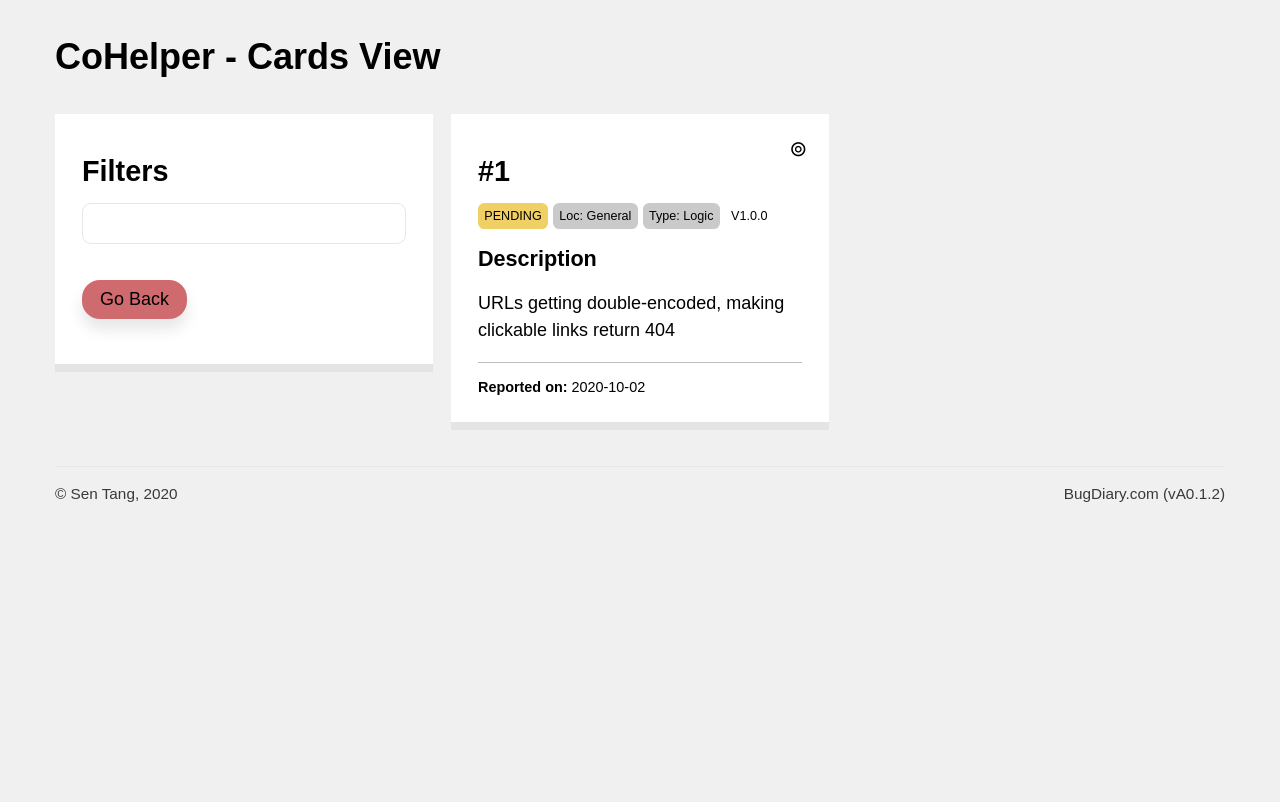
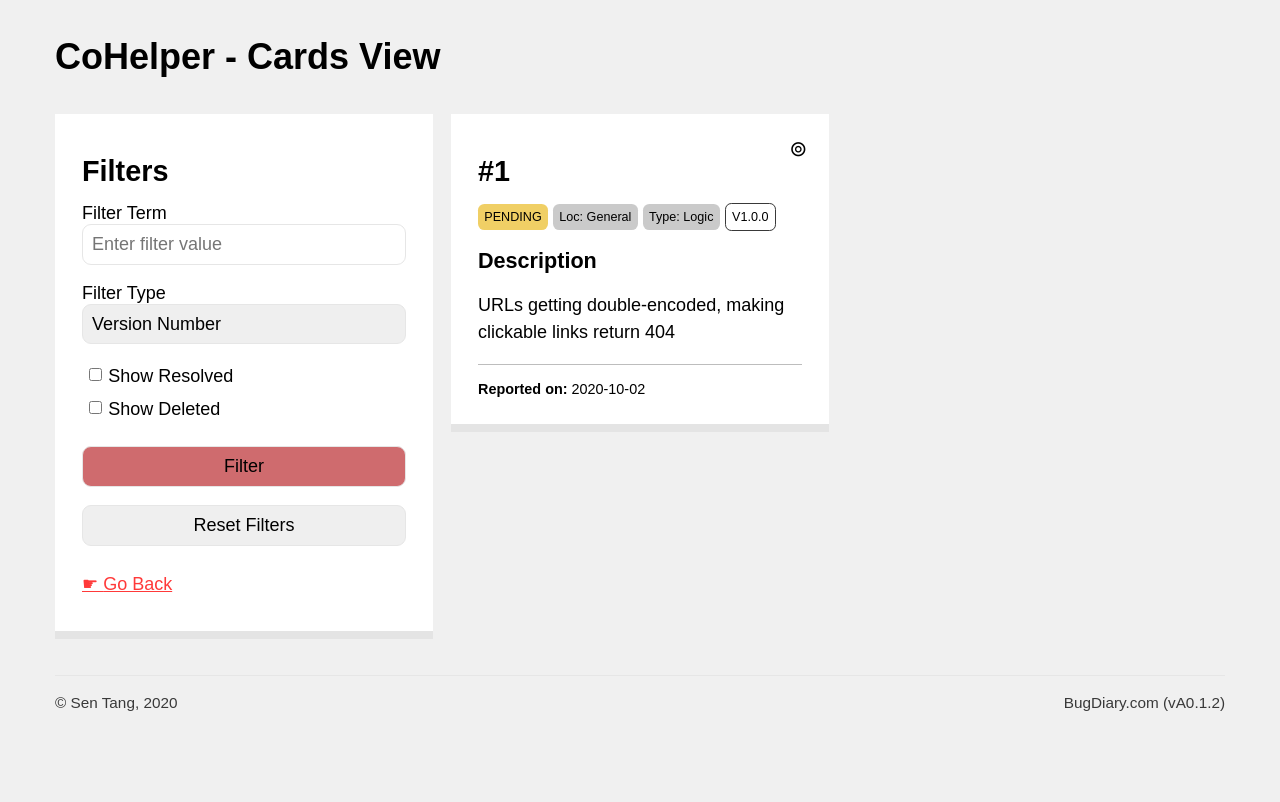
Before and after one commit to daryl-sen/bugdiary, a Flask app: a page that uses application/templates/macros.html in a window 1280 px wide. Shown: the part 105-907 px from the top of the page. Before the commit the page ends 607 px from the top, so only its background shows below. Run offline with Flask 2, Linux system fonts and the light colour scheme; a user stored in the database is signed in; data comes from the database, SQL or seed files in the repository; both versions use the stored data as it was after the commit; style sheets or scripts are compiled from the project's sources.

Commit message:
Working card filters

```diff
--- a/application/projects/forms.py
+++ b/application/projects/forms.py
@@ -87,3 +87,15 @@ class manage_card_form(FlaskForm):
     target_card = HiddenField()
     target_action = HiddenField()
     submit = SubmitField()
+
+
+
+
+
+
+class filter_card_form(FlaskForm):
+    show_resolved = BooleanField()
+    show_deleted = BooleanField()
+    search_field = StringField()
+    search_type = SelectField()
+    submit = SubmitField()
--- a/application/projects/templates/projects/view_cards.html
+++ b/application/projects/templates/projects/view_cards.html
@@ -19,9 +19,27 @@
 <h1>{{ project.name }} - Cards View</h1>
 <div class="cards-flex">
     <div class="card">
-        <h2>Filters</h2>
-        <input type="text">
-        <a href="{{ url_for('projects.dashboard', project_url = project.url) }}" class="button-primary shadowed rounded">Go Back</a>
+      <h2>Filters</h2>
+      <!-- <p>
+        Click on a label (little round rectangle) to show all issues with the same label, or enter a filter criterion below to filter.
+      </p> -->
+      <form action="{{ url_for('projects.cards_view', project_url = project.url) }}" method = "get" autocomplete="off">
+        <label for="searchterm">Filter Term</label>
+        <input name="searchterm" id="searchterm" type="text" placeholder="Enter filter value">
+        <label name="searchtype" id="searchtype" for="searchtype">Filter Type</label>
+        <select name="searchtype" id="searchtype">
+          <option value="version">Version Number</option>
+          <option value="location">Location</option>
+          <option value="type">Type</option>
+        </select>
+        <input id="showResolved" name="showResolved" type="checkbox" {% if request.args.get('showResolved') %}checked{%endif%}><label for="showResolved">Show Resolved</label> <br>
+        <input id="showDeleted" name="showDeleted" type="checkbox" {% if request.args.get('showDeleted') %}checked{%endif%}><label for="showDeleted">Show Deleted</label> <br>
+        <input type="submit" value="Filter" class="button-primary">
+      </form>
+      <a href="{{ url_for('projects.cards_view', project_url = project.url) }}">
+        <button type="button" class="button-styled">Reset Filters</button>
+      </a>
+      <a href="{{ url_for('projects.dashboard', project_url = project.url) }}" class="navigation">Go Back</a>
     </div>
     {% for bug in bug_list %}
       {{ macros.bugcard(bug, True) }}
@@ -62,7 +80,7 @@
       response.json().then(function(data) {
           target_card = document.getElementById('card-' + button_id);
 
-          target_card.style.visibility = "hidden";
+          target_card.innerHTML = data['result'];
           // target_card.innerHTML = "#" + button_id + " has been processed. Please refresh the page to see the change.";
       });
       })
--- a/application/projects/views.py
+++ b/application/projects/views.py
@@ -1,5 +1,5 @@
-from flask import render_template, Blueprint, redirect, url_for, flash, request, jsonify, make_response
-from application.projects.forms import project_form, location_and_type_form, blog_post_form, settings_form, report_form, collaborate_form, manage_card_form
+from flask import render_template, Blueprint, redirect, url_for, flash, request, jsonify, make_response, get_template_attribute
+from application.projects.forms import project_form, location_and_type_form, blog_post_form, settings_form, report_form, collaborate_form, manage_card_form, filter_card_form
 from application.models import Users, Projects, Project_settings, Project_bug_locations, Project_bug_types, Blog_posts, Bugs
 from flask_login import login_required, current_user
 from application import db
@@ -276,10 +276,27 @@ def cards_view(project_url):
 
     form = manage_card_form()
 
-    all_bugs = target_project.bugs
+    all_bugs = Bugs.query.filter_by(project = target_project.id)
 
-    if request.args.get('filter'):
-        pass
+    if request.args.get('searchtype') and request.args.get('searchterm'):
+        if request.args.get('searchtype') == "version":
+            all_bugs = all_bugs.filter_by(version = request.args.get('searchterm'))
+            print('Filtering by version')
+        elif request.args.get('searchtype') == "location":
+            all_bugs = all_bugs.filter_by(bug_location = request.args.get('searchterm'))
+            print('Filtering by location')
+        elif request.args.get('searchtype') == "type":
+            all_bugs = all_bugs.filter_by(bug_type = request.args.get('searchterm'))
+            print('Filtering by type')
+
+    if not request.args.get('showResolved') and not request.args.get('showDeleted'):
+        all_bugs = all_bugs.filter(Bugs.status == "PENDING")
+    elif request.args.get('showResolved') and not request.args.get('showDeleted'):
+        all_bugs = all_bugs.filter((Bugs.status == "PENDING") | (Bugs.status == "RESOLVED"))
+    elif not request.args.get('showResolved') and request.args.get('showDeleted'):
+        all_bugs = all_bugs.filter((Bugs.status == "PENDING") | (Bugs.status == "DELETED"))
+
+
     return render_template('view_cards.html', project = target_project, bug_list = all_bugs, form = form)
 
 
@@ -309,7 +326,8 @@ def manage_card():
         target_bug.status = "PENDING"
         db.session.commit()
 
-    resp = make_response(jsonify({'result': 'Action sucessful'}),200)
+    bugcard = get_template_attribute('macros.html', 'bugcard')
+    resp = make_response(jsonify({'result': bugcard(target_bug, True)}),200)
     return resp
 
 
--- a/application/static/css/custom.css
+++ b/application/static/css/custom.css
@@ -187,6 +187,18 @@ tr:nth-child(even) td {
   border-radius: 0.5em;
   -moz-border-radius: 0.5em;
   -webkit-border-radius: 0.5em;
+  -webkit-box-sizing: border-box;
+  -moz-box-sizing: border-box;
+  box-sizing: border-box;
+  display: inline-block;
+}
+
+.tag-white {
+  border: 1px solid #393939;
+}
+
+.tag {
+  background-color: inherit;
 }
 
 .author {
--- a/application/static/css/custom.scss
+++ b/application/static/css/custom.scss
@@ -189,10 +189,18 @@ tr:nth-child(even) td {
   border-radius: 0.5em;
   -moz-border-radius: 0.5em;
   -webkit-border-radius: 0.5em;
+  -webkit-box-sizing: border-box;
+  -moz-box-sizing: border-box;
+  box-sizing: border-box;
+  display: inline-block;
+}
+
+.tag-white {
+  border: 1px solid #393939;
 }
 
 .tag {
-
+  background-color: inherit;
 }
 
 .author {
--- a/application/templates/macros.html
+++ b/application/templates/macros.html
@@ -53,7 +53,7 @@ aside {
 
             <span class="tag-mini bg-gray">Loc: {{ bug.bug_location }}</span>
             <span class="tag-mini bg-gray">Type: {{ bug.bug_type }}</span>
-            <span class="tag-mini">{{ bug.version }}</span>
+            <span class="tag-mini tag-white">{{ bug.version }}</span>
         </div>
         <h4>Description</h4>
         <p class="linebreak">{{ bug.details }}</p>
```
Also changed, not shown: test.py (+6 -2 lines), application/data.sqlite, 1 other file.
